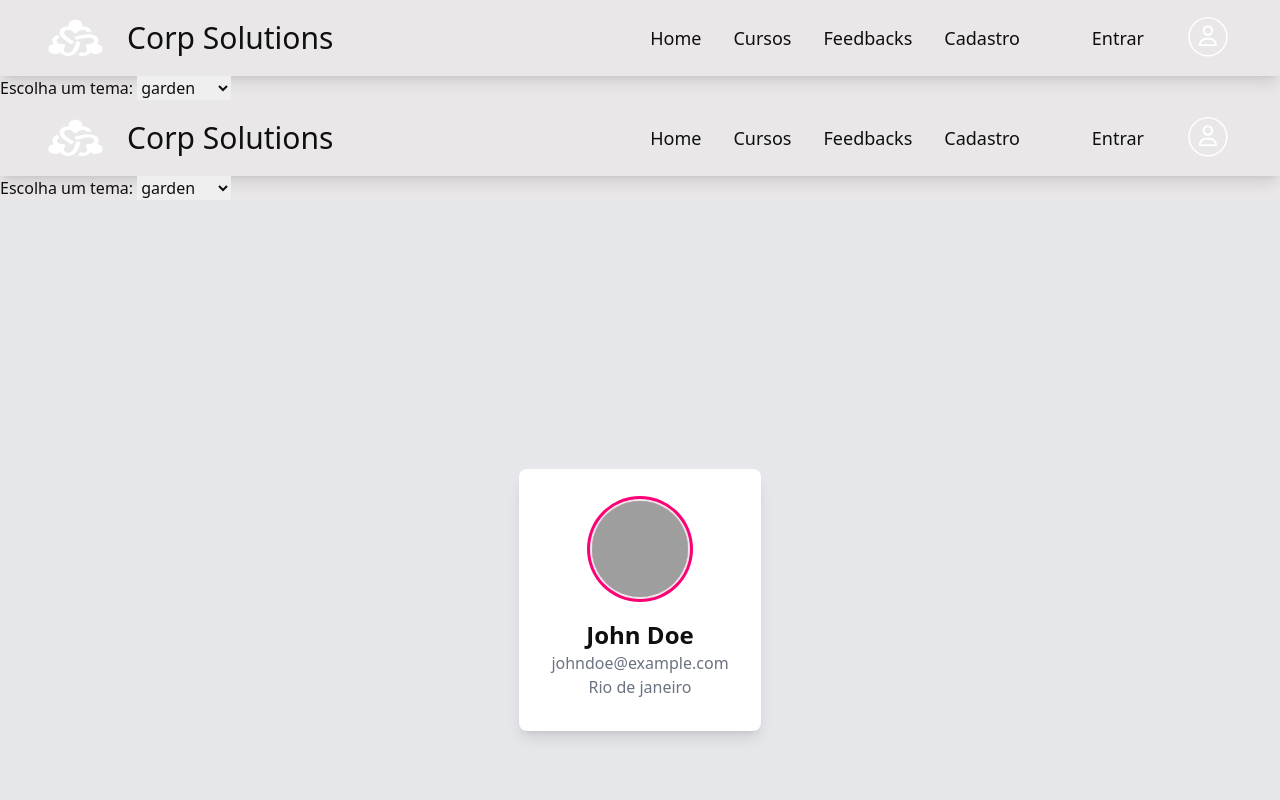
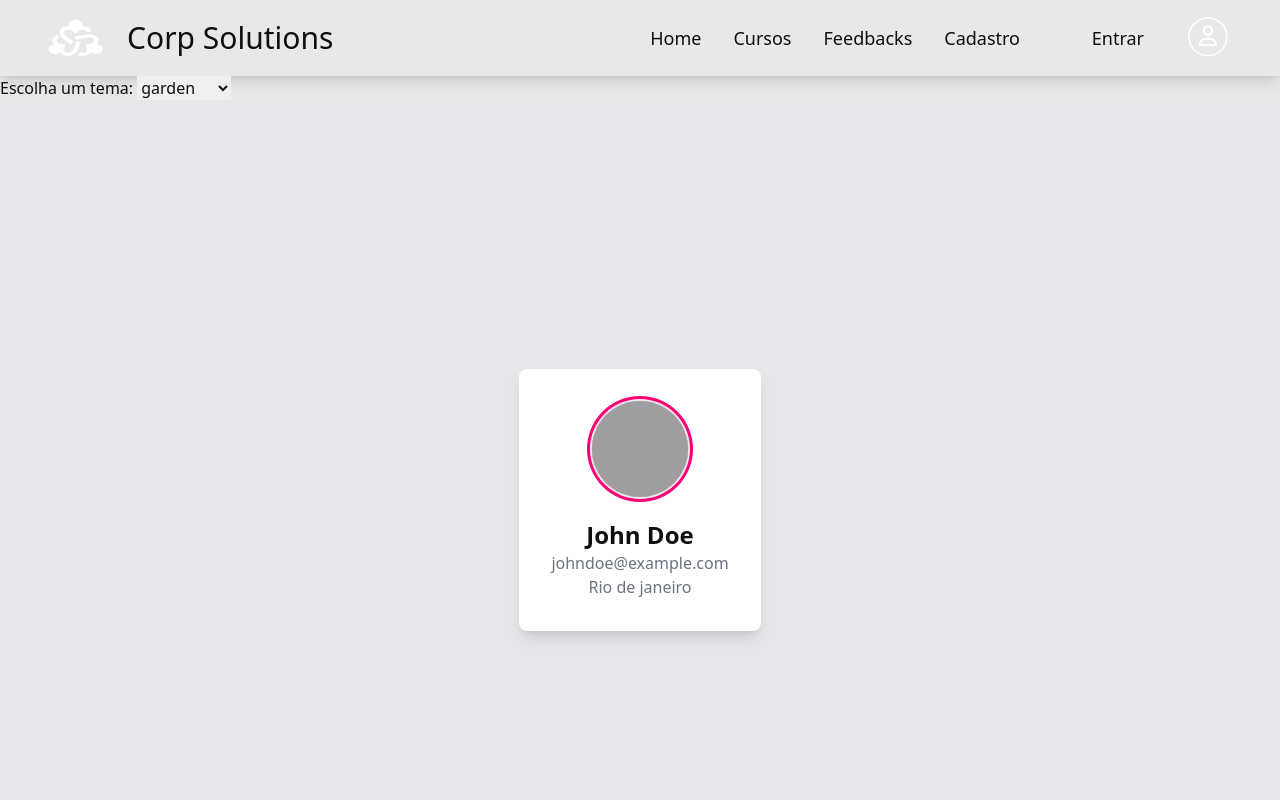
Before and after one commit to JulianaMariaSousaMesquita/ada-hack-front-end-vem-ser-tech-2024, a React (Vite) app: page /profile in a window 1280 px wide. Shown: the top 800 px of the page. Built offline with nearby package versions, Linux system fonts and the light colour scheme; grey boxes are pictures that could not be loaded.

Commit message:
fix: remove menu bar in page profile

```diff
--- a/src/pages/Profile/index.tsx
+++ b/src/pages/Profile/index.tsx
@@ -1,4 +1,3 @@
-import MenuBar from "../../components/MenuBar";
 
 const Profile = () => {
   const profileData = {
@@ -9,7 +8,6 @@ const Profile = () => {
 
   return (
     <>
-      <MenuBar />
       <div className="flex justify-center items-center h-screen bg-gray-200">
         <div className="max-w-md bg-white p-8 rounded-lg shadow-lg">
           <div className="text-center">
```
